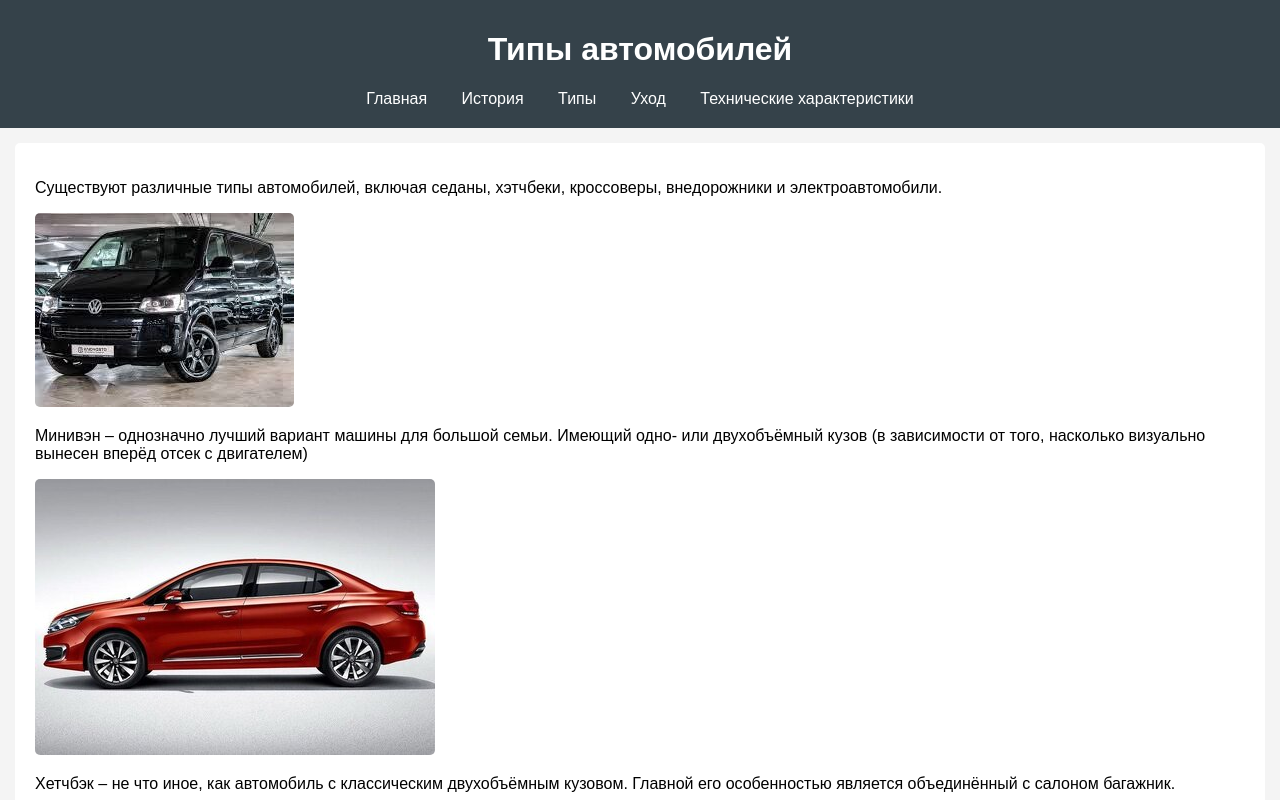
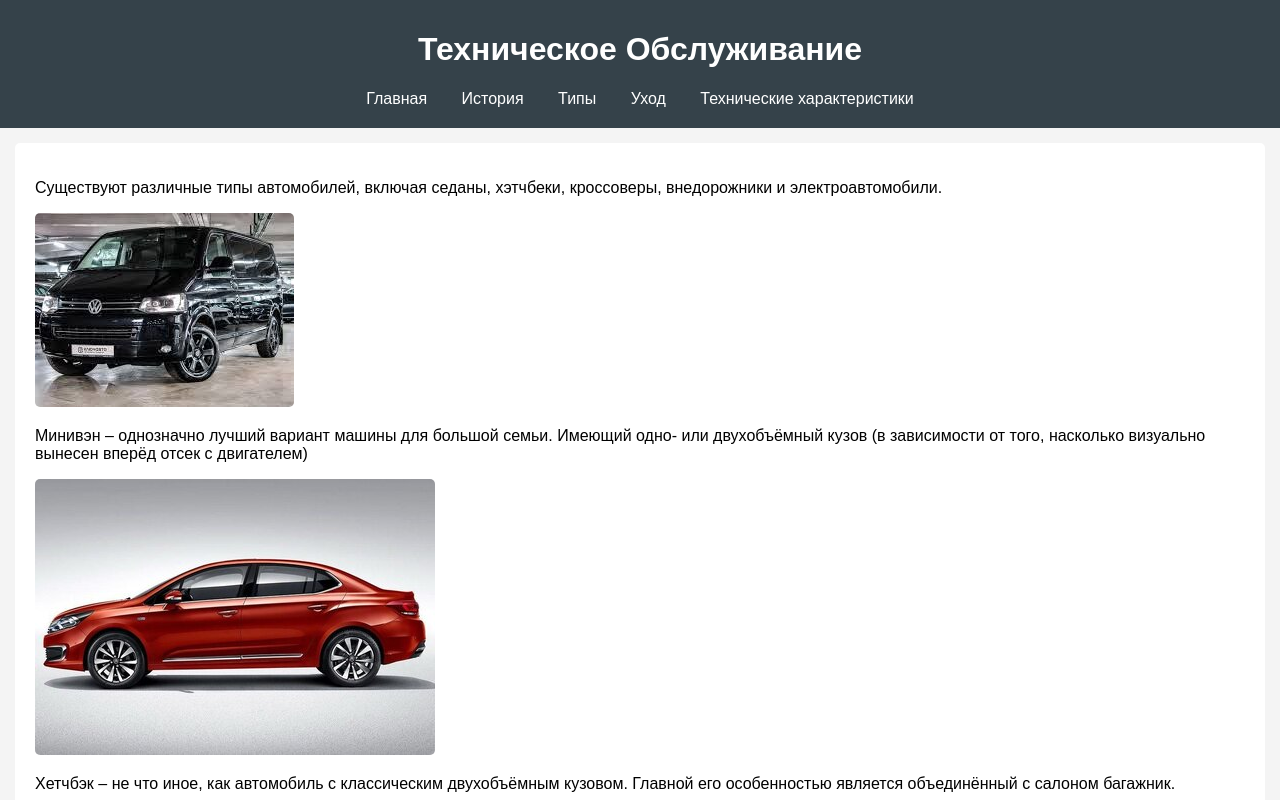
Before and after one commit to lamparik/car.now.product.hht, a plain HTML site: page types.html in a window 1280 px wide. Shown: the top 800 px of the page. Drawn offline with Linux system fonts and the light colour scheme.

Commit message:
Update types.html

```diff
--- a/types.html
+++ b/types.html
@@ -8,7 +8,7 @@
 </head>
 <body>
     <header>
-        <h1>Типы автомобилей</h1>
+        <h1>Техническое Обслуживание</h1>
         <nav>
             <a href="index.html">Главная</a>
             <a href="history.html">История</a>
```
